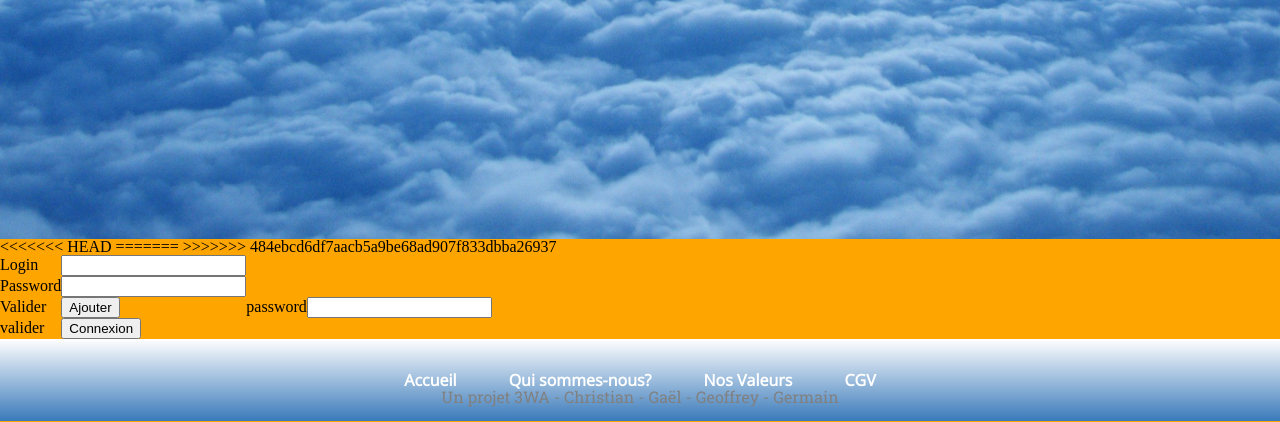
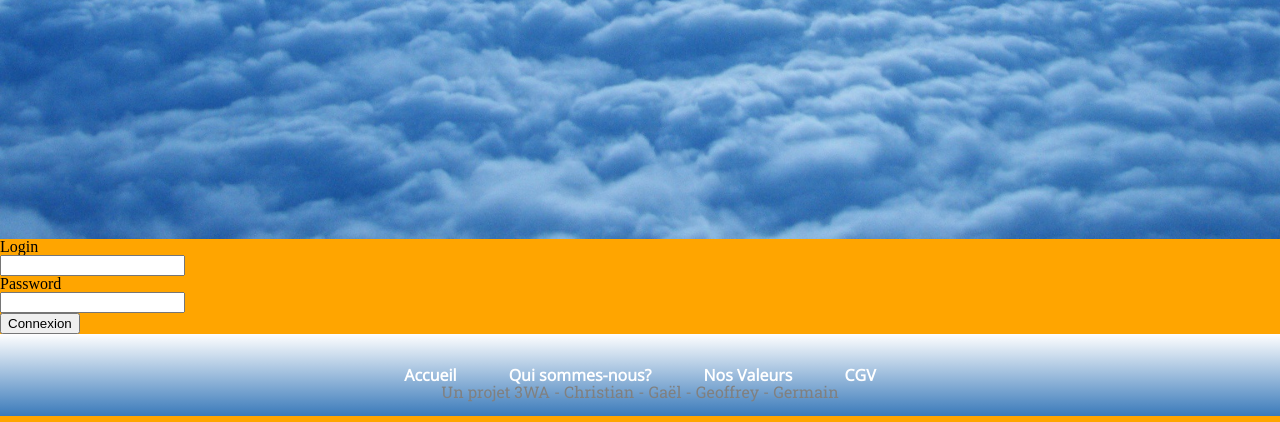
Before and after one commit to GaelBy/Projet_reve, a PHP site: page /index.php?page=login in a window 1280 px wide. Shown: the part 761-1183 px from the top of the page. Run offline with PHP 8.4, Linux system fonts and the light colour scheme; data that the repository does not hold is empty.

Commit message:
résolution conflit login.phtml

```diff
--- a/views/login.phtml
+++ b/views/login.phtml
@@ -1,27 +1,16 @@
 
 <form method="POST">
-	<table>
-		<tr>
-			<td>Login</td>
-			<td><input type="text" name="login"/></td>
-		</tr>
-		<tr>
-<<<<<<< HEAD
-			<td>Password</td>
-			<td><input type="text" name="password"/></td>
-		</tr>
-		<tr>
-			<td>Valider</td>
-			<td><button type="submit" name="action" value="ajouter"/>Ajouter</button></td>
-=======
-			<td>password</td>
-			<td><input type="password" name="password"/></td>
-		</tr>
-		<tr>
-
-			<td>valider</td>
-			<td><button type="submit" name="action" value="ajouter"/>Connexion</button></td>
->>>>>>> 484ebcd6df7aacb5a9be68ad907f833dbba26937
-		</tr>
-	</table>
+	<div class="container">
+		<div class="row">
+			<div class="col">Login</div>
+			<div class="col"><input type="text" name="login"/></div>
+		</div>
+		<div class="row">
+			<div class="col">Password</div>
+			<div class="col"><input type="password" name="password"/></div>
+		</div>
+		<div class="row">
+			<div class="col"><button class ="btn" type="submit" name="action" value="ajouter"/>Connexion</button></div>
+		</div>
+	</div>
 </form>
```
